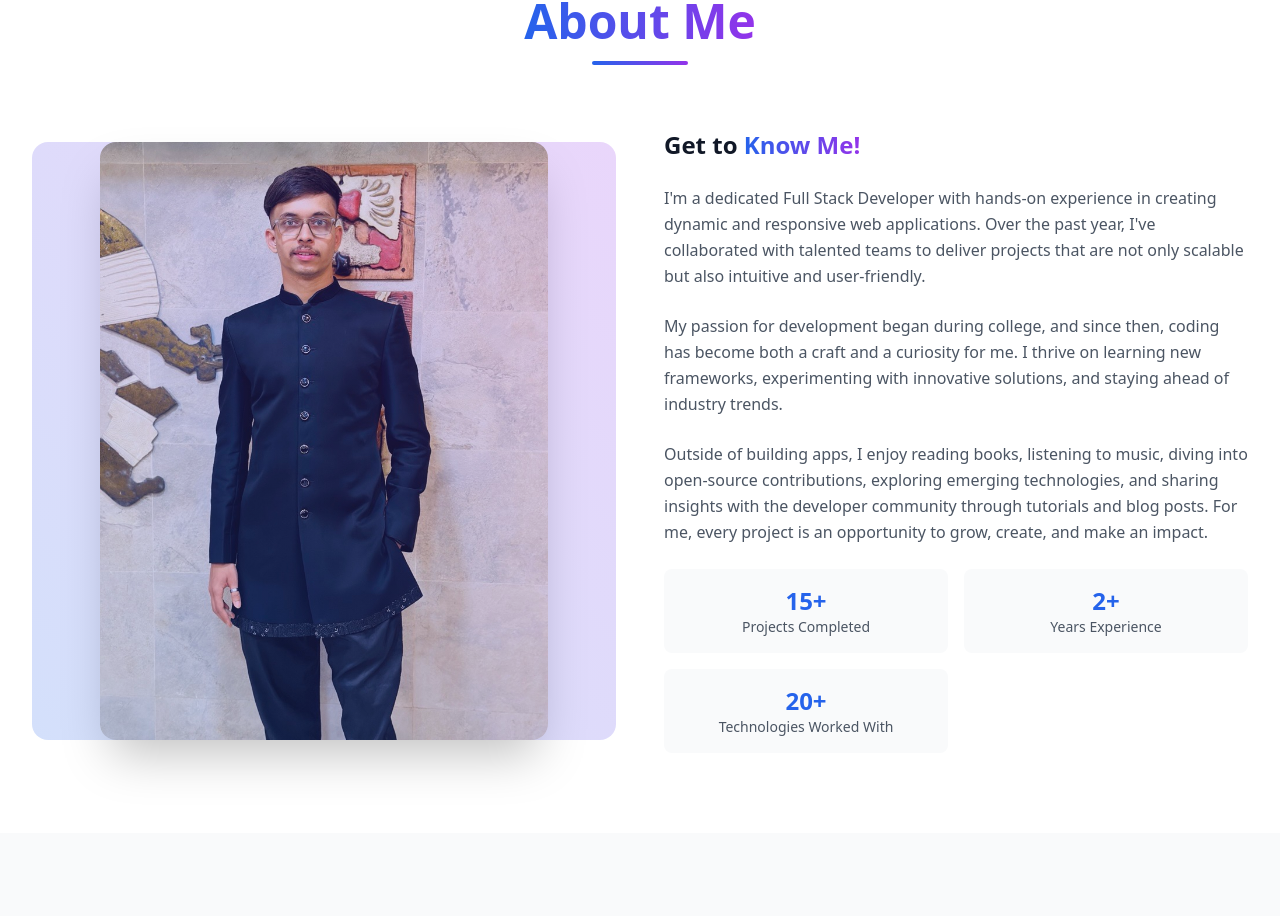
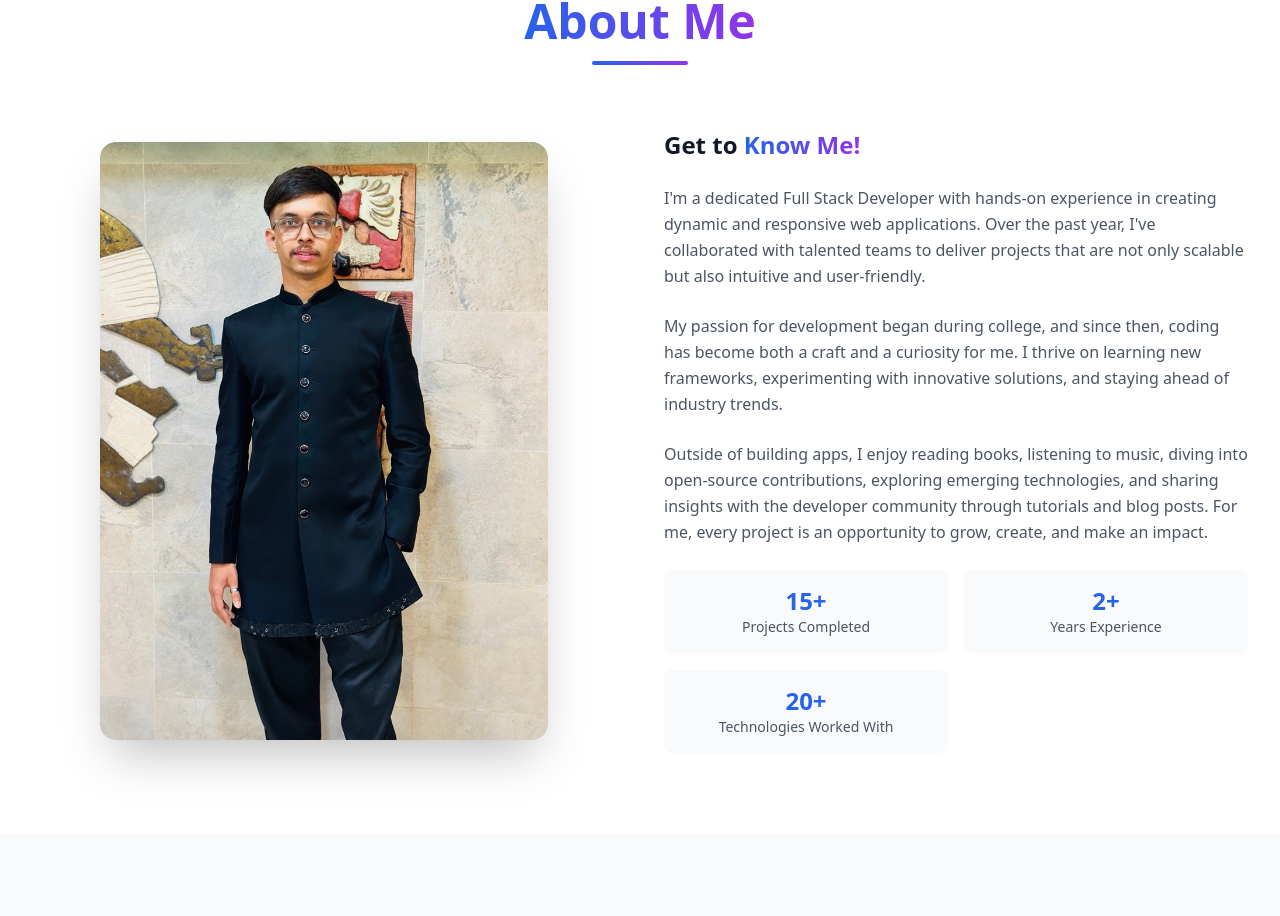
Before and after one commit to starboy1101/Portfolio-Omkar, a React (Vite) app: page / in a window 1280 px wide. Shown: the part 883-1799 px from the top of the page. Built offline with nearby package versions, Linux system fonts and the light colour scheme.

Commit message:
Update About.tsx

```diff
--- a/src/components/About.tsx
+++ b/src/components/About.tsx
@@ -66,7 +66,7 @@ const About: React.FC = () => {
                 whileHover={{ scale: 1.02 }}
                 transition={{ duration: 0.3 }}
               />
-              <div className="absolute inset-0 rounded-2xl bg-gradient-to-tr from-blue-600/20 to-purple-600/20" />
+              <div className="absolute inset-0 rounded-2xl bg-gradient-to-tr from-blue-600/20 to-purple-600/20 opacity-0 hover:opacity-100 transition-opacity duration-300" />
             </div>
           </motion.div>
 
```
